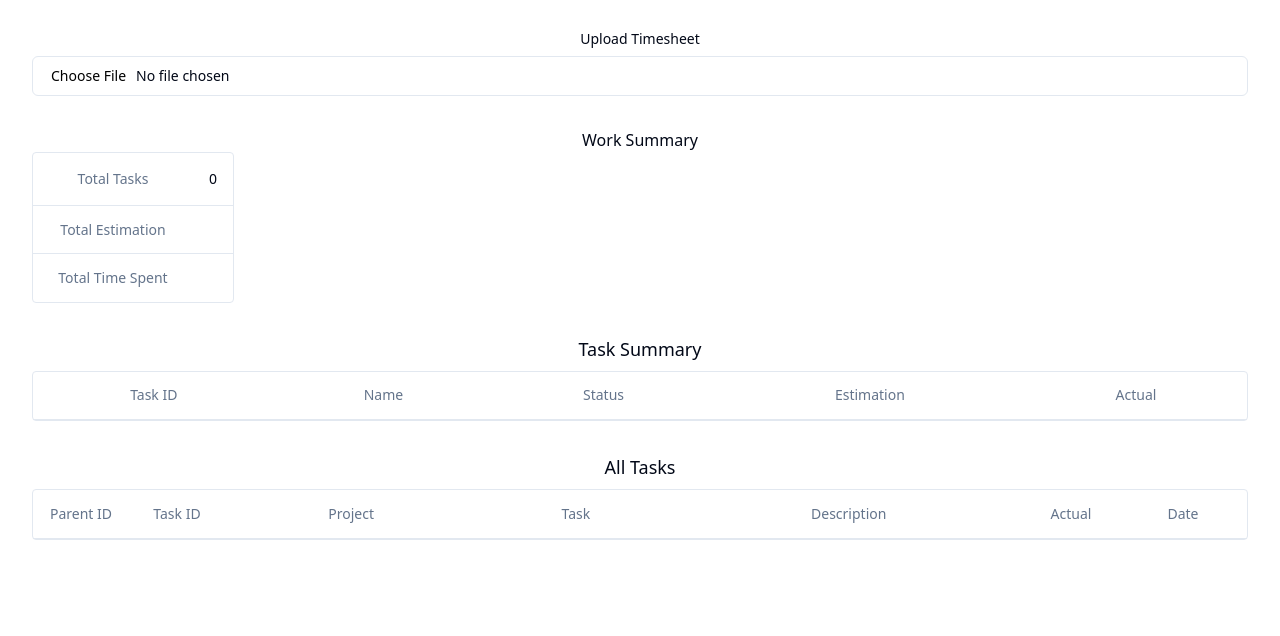
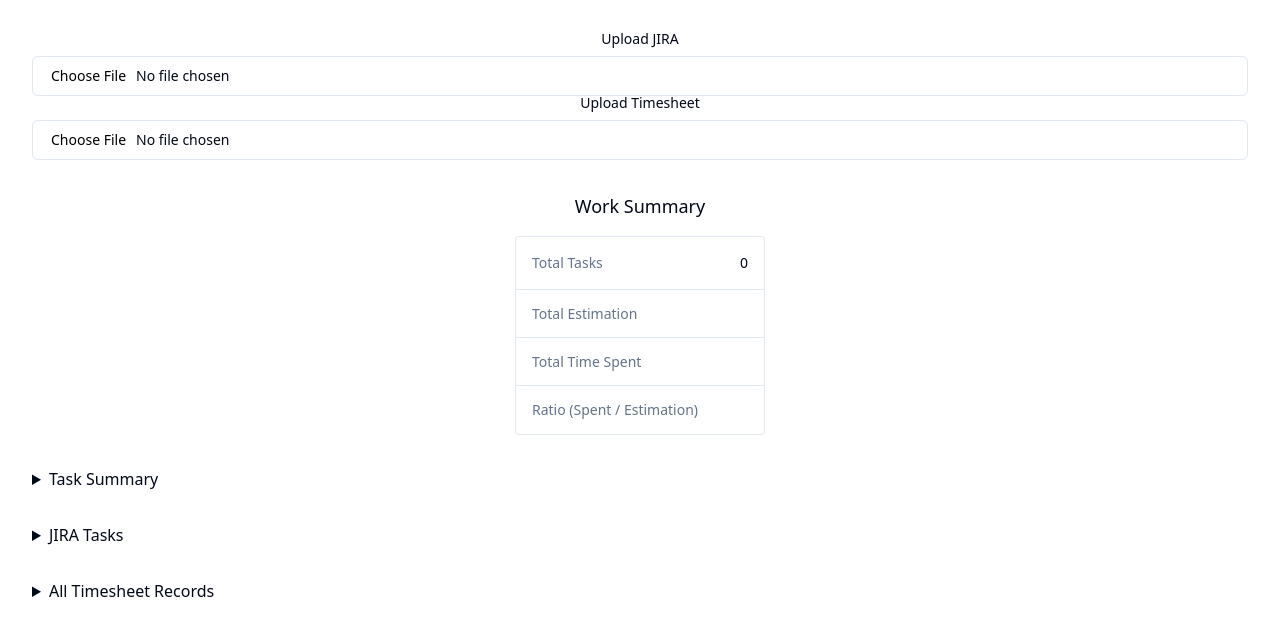
Before and after one commit to ricoputrap/sara-reporting, a React (Vite) app: page / in a window 1280 px wide. Shown: the top 636 px of the page. Built offline with nearby package versions, Linux system fonts and the light colour scheme.

Commit message:
feat: integrate with JIRA

```diff
--- a/src/App.tsx
+++ b/src/App.tsx
@@ -37,7 +37,11 @@ interface ITask extends ITimesheet {
 
 interface ITaskSummary {
   taskID: string;
-  quantity: number;
+  name: string;
+  status: EnumJiraStatus;
+  actualEstimation: number;
+  timeEstimation: string;
+  actualQuantity: number;
   timeSpent: string;
 }
 
@@ -45,6 +49,51 @@ interface IWorkSummary {
   totalTasks: number;
   totalEstimation: string;
   totalTimeSpent: string;
+  ratio: string;
+}
+
+enum EnumJiraIssueType {
+  BUG = "Bug",
+  EPIC = "Epic",
+  TASK = "Task",
+  SUBTASK = "Subtask"
+}
+
+enum EnumJiraStatus {
+  BACKLOG = "Backlog",
+  IN_PROGRESS = "In Progress",
+  TO_BE_MERGED = "To be Merged",
+  IN_DEV = "IN DEV",
+  IN_STAGING = "IN STAGING",
+  DONE = "Done",
+  CANCELLED = "Cancelled"
+}
+
+interface IRawJira {
+  "Issue id": number;
+  "Issue key": string;
+  "Issue Type": EnumJiraIssueType;
+  "Summary": string; // task name
+  "Assignee": string;
+  "Assignee Id": string;
+  "Status": EnumJiraStatus;
+  "Parent": number; // parent task id
+  "Parent summary": string; // parent task name
+  "Custom field (Story point estimate)": number;
+}
+
+interface IJiraTask {
+  id: number;
+  taskID: string;
+  type: EnumJiraIssueType;
+  name: string;
+  assigneeName: string;
+  assigneeID: string;
+  status: EnumJiraStatus;
+  parentID: number;
+  parentName: string;
+  storyPoint: number;
+  timeEstimation: number; // from storyPoint to num of hours
 }
 
 const convertToUnix = (date: number) => {
@@ -72,17 +121,122 @@ const calculateTimeSpent = (quantity: number) => {
   return result;
 }
 
+const calculateTimeEstimation = (
+  type: EnumJiraIssueType,
+  storyPoint: number
+): number => {
+  if (type === EnumJiraIssueType.EPIC)
+    return 0;
+
+  // for a subtask, 1 SP = 1 hour
+  if (type === EnumJiraIssueType.SUBTASK)
+    return storyPoint || 0;
+
+  switch (storyPoint) {
+    case 1:
+      return 2;
+    case 2:
+      return 4;
+    case 3:
+      return 8;
+
+    // For tasks with SP > 3, the ttime estimation
+    // will be calculated based on the subtasks
+    default:
+      return 0;
+  }
+}
+
+/**
+ * format timeEstimation to be like this example: "1h 30m"
+ */
+const formatTimeEstimation = (timeEstimation: number) => {
+  let formattedTimeEstimation = "";
+
+  const hours = Math.floor(timeEstimation);
+  const minutes = (timeEstimation - hours) * 60;
+
+  if (hours > 0) {
+    formattedTimeEstimation += hours + "h ";
+  }
+
+  if (minutes > 0) {
+    formattedTimeEstimation += minutes + "m";
+  }
+
+  return formattedTimeEstimation
+}
+
 function App() {
-  // const [timesheets, setTimesheets] = useState<ITimesheet[]>([]);
+  const [jiraTasks, setJiraTasks] = useState<IJiraTask[]>([]);
+  const [mapJiraTasks, setMapJiraTasks] = useState<Map<string, IJiraTask>>(new Map());
+
   const [tasks, setTasks] = useState<ITask[]>([]);
   const [taskSummaries, setTaskSummaries] = useState<ITaskSummary[]>([]);
   const [workSummary, setWorkSummary] = useState<IWorkSummary>({
     totalTasks: 0,
     totalEstimation: "",
     totalTimeSpent: "",
+    ratio: "",
   });
 
-  const setData = (data: IRawTimesheet[]) => {
+  const setJiraData = (data: IRawJira[]) => {
+    const jiraTasks: IJiraTask[] = data.map((row) => {
+      const timeEstimation = calculateTimeEstimation(
+        row['Issue Type'],
+        row['Custom field (Story point estimate)']
+      );
+
+      const task: IJiraTask = {
+        id: row['Issue id'],
+        taskID: row['Issue key'],
+        type: row['Issue Type'],
+        name: row['Summary'],
+        assigneeName: row['Assignee'],
+        assigneeID: row['Assignee Id'],
+        status: row['Status'],
+        parentID: row['Parent'],
+        parentName: row['Parent summary'],
+        storyPoint: row['Custom field (Story point estimate)'],
+        timeEstimation
+      }
+
+      return task
+    });
+
+    // convert to hash map
+    const jiraTaskMap = new Map<number, IJiraTask>();
+    jiraTasks.forEach((task) => {
+      jiraTaskMap.set(task.id, task);
+    });
+
+    // update parent task estimation
+    jiraTasks.forEach((task) => {
+      if (task.parentID) {
+        const parent = jiraTaskMap.get(task.parentID);
+        if (parent) {
+          parent.timeEstimation += task.timeEstimation;
+        }
+      }
+    });
+
+    // update task estimation
+    jiraTasks.forEach((task) => ({
+      ...task,
+      timeEstimation: jiraTaskMap.get(task.id)?.timeEstimation
+    }));
+
+    setJiraTasks(jiraTasks);
+
+    // convert jiraTasks to map by the taskID
+    const mapJiraTasks = new Map<string, IJiraTask>();
+    jiraTasks.forEach((task) => {
+      mapJiraTasks.set(task.taskID, task);
+    });
+    setMapJiraTasks(mapJiraTasks);
+  }
+
+  const setTimesheetData = (data: IRawTimesheet[]) => {
     const preprocessedData: ITimesheet[] = data.map((row) => {
       const date = convertToUnix(row.Date);
       const timeSpent: string = calculateTimeSpent(row.Quantity);
@@ -168,20 +322,34 @@ function App() {
     }, {});
 
     const summaries: ITaskSummary[] = Object.entries(quantityPerTaskID).map((
-      [taskID, quantity]
-    ) => ({
+      [taskID, actualQuantity]
+    ) => {
+      const jiraTask = mapJiraTasks.get(taskID);
+      const formattedTimeEstimation = jiraTask ? formatTimeEstimation(jiraTask.timeEstimation) : "";
+
+      return {
         taskID,
-      quantity,
-      timeSpent: calculateTimeSpent(quantity),
-    }));
+        name: jiraTask?.name || "",
+        status: jiraTask?.status || EnumJiraStatus.BACKLOG,
+        actualEstimation: jiraTask?.timeEstimation || 0,
+        timeEstimation: formattedTimeEstimation,
+        actualQuantity,
+        timeSpent: calculateTimeSpent(actualQuantity),
+      }
+    });
     setTaskSummaries(summaries);
 
-    const totalQuantity = summaries.reduce((acc, task) => acc + task.quantity, 0);
+    const totalQuantity = summaries.reduce((acc, task) => acc + task.actualQuantity, 0);
+    const totalEstimation = summaries.reduce((acc, task) => acc + task.actualEstimation, 0);
+
+    // percentage ratio = (totalEstimation / totalQuantity)
+    const ratio = (totalQuantity * 100 / totalEstimation).toFixed(2) + " %";
 
     const workSummary: IWorkSummary = {
       totalTasks: tasks.length,
-      totalEstimation: "", // TODO: calculate from jira story points
+      totalEstimation: formatTimeEstimation(totalEstimation),
       totalTimeSpent: calculateTimeSpent(totalQuantity),
+      ratio
     };
     setWorkSummary(workSummary);
 
@@ -233,27 +401,35 @@ function App() {
 
   return (
     <main>
+      <FileUpload<IRawJira>
+        label="Upload JIRA"
+        setData={setJiraData}
+      />
       <FileUpload<IRawTimesheet>
         label="Upload Timesheet"
-        setData={setData}
+        setData={setTimesheetData}
       />
 
-      <div className="mt-8">
-        <h3>Work Summary</h3>
+      <div className="mt-8 flex flex-col items-center gap-4">
+        <h3 className="text-lg font-medium">Work Summary</h3>
         <div className="w-fit border border-slate-200 rounded-sm">
           <Table className="w-fit">
             <TableBody>
               <TableRow>
-                <TableHead className="text-center w-40">Total Tasks</TableHead>
-                <TableCell className="text-center">{workSummary.totalTasks}</TableCell>
+                <TableHead className="text-left w-52">Total Tasks</TableHead>
+                <TableCell className="text-left">{workSummary.totalTasks}</TableCell>
               </TableRow>
               <TableRow>
-                <TableHead className="text-center w-40">Total Estimation</TableHead>
-                <TableCell className="text-center">{workSummary.totalEstimation}</TableCell>
+                <TableHead className="text-left w-52">Total Estimation</TableHead>
+                <TableCell className="text-left">{workSummary.totalEstimation}</TableCell>
               </TableRow>
               <TableRow>
-                <TableHead className="text-center w-40">Total Time Spent</TableHead>
-                <TableCell className="text-center">{workSummary.totalTimeSpent}</TableCell>
+                <TableHead className="text-left w-52">Total Time Spent</TableHead>
+                <TableCell className="text-left">{workSummary.totalTimeSpent}</TableCell>
+              </TableRow>
+              <TableRow>
+                <TableHead className="text-left w-52">Ratio (Spent / Estimation)</TableHead>
+                <TableCell className="text-left">{workSummary.ratio}</TableCell>
               </TableRow>
             </TableBody>
           </Table>
@@ -261,14 +437,16 @@ function App() {
       </div>
 
       {/* Task Summary Table */}
-      <div className="mt-8">
+      <details className="mt-8">
+        <summary className="text-left">Task Summary</summary>
+        <div>
           <h3 className="text-lg font-medium mb-2">Task Summary</h3>
           <div className="border border-slate-200 rounded-sm">
             <Table className="w-full">
               <TableHeader>
                 <TableRow>
                   <TableHead className="text-center">Task ID</TableHead>
-                <TableHead className="text-center">Name</TableHead>
+                  <TableHead className="text-left">Name</TableHead>
                   <TableHead className="text-center">Status</TableHead>
                   <TableHead className="text-center">Estimation</TableHead>
                   <TableHead className="text-center">Actual</TableHead>
@@ -278,9 +456,9 @@ function App() {
                 {taskSummaries.map((summary, index) => (
                   <TableRow key={index}>
                     <TableCell className="text-center">{summary.taskID}</TableCell>
-                  <TableCell className="text-center"></TableCell>
-                  <TableCell className="text-center">IN DEV</TableCell>
-                  <TableCell className="text-center"></TableCell>
+                    <TableCell className="text-left">{summary.name}</TableCell>
+                    <TableCell className="text-center">{summary.status}</TableCell>
+                    <TableCell className="text-center">{summary.timeEstimation}</TableCell>
                     <TableCell className="text-center">{summary.timeSpent}</TableCell>
                   </TableRow>
                 ))}
@@ -288,10 +466,47 @@ function App() {
             </Table>
           </div>
         </div>
+      </details>
+
+      {/* JIRA Task Table */}
+      <details className="mt-8">
+        <summary className="text-left">JIRA Tasks</summary>
+        <div>
+          <h3 className="text-lg font-medium mb-2">JIRA Tasks</h3>
+          <div className="border border-slate-200 rounded-sm">
+            <Table className="w-full">
+              <TableHeader>
+                <TableRow>
+                  <TableHead className="text-center">Task ID</TableHead>
+                  <TableHead className="text-center">Name</TableHead>
+                  <TableHead className="text-center">Type</TableHead>
+                  <TableHead className="text-center">Assignee</TableHead>
+                  <TableHead className="text-center">Status</TableHead>
+                  <TableHead className="text-center">Estimation</TableHead>
+                </TableRow>
+              </TableHeader>
+              <TableBody>
+                {jiraTasks.map((task) => (
+                  <TableRow key={task.id}>
+                    <TableCell className="text-center">{task.taskID}</TableCell>
+                    <TableCell className="text-center">{task.name}</TableCell>
+                    <TableCell className="text-center">{task.type}</TableCell>
+                    <TableCell className="text-center">{task.assigneeName}</TableCell>
+                    <TableCell className="text-center">{task.status}</TableCell>
+                    <TableCell className="text-center">{task.timeEstimation}</TableCell>
+                  </TableRow>
+                ))}
+              </TableBody>
+            </Table>
+          </div>
+        </div>
+      </details>
 
       {/* Task Table  */}
-      <div className="mt-8">
-        <h3 className="text-lg font-medium mb-2">All Tasks</h3>
+      <details className="mt-8">
+        <summary className="text-left">All Timesheet Records</summary>
+        <div>
+          <h3 className="text-lg font-medium mb-2">All Timesheet Records</h3>
           <div className="border border-slate-200 rounded-sm">
             <Table className="w-full">
               <TableHeader>
@@ -322,6 +537,7 @@ function App() {
             </Table>
           </div>
         </div>
+      </details>
     </main>
   )
 }
```
Lines whose indentation alone changed are shown as unchanged.
